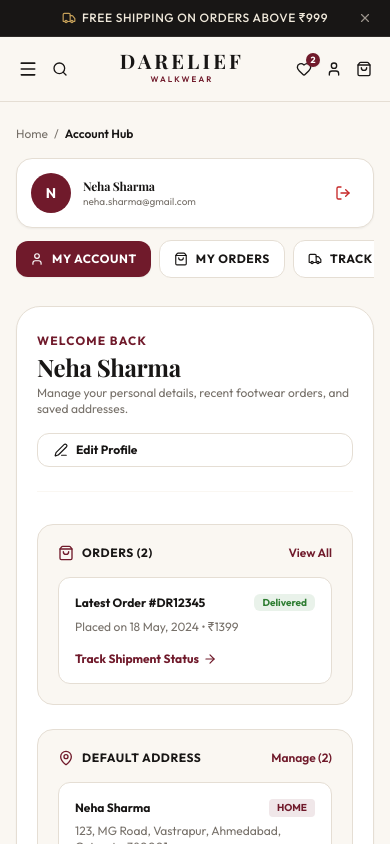
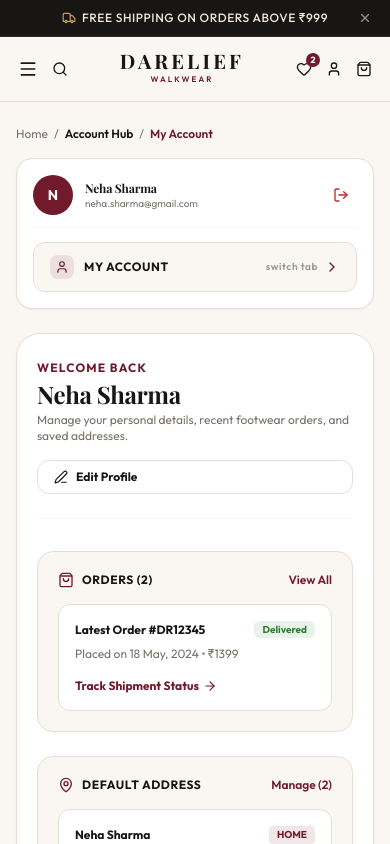
Before and after one commit to aviralshukla2612-png/darelief-footware, a Next.js app: page /account in a window 390 px wide. Shown: the top 844 px of the page. Built offline with nearby package versions, Linux system fonts and the light colour scheme; a web font is replaced by a local one.

Commit message:
feat(account): replace horizontal scrolling tabs with luxury mobile section switcher dropdown

```diff
--- a/components/account/AccountLayout.jsx
+++ b/components/account/AccountLayout.jsx
@@ -21,6 +21,7 @@ export default function AccountLayout({ children }) {
   const router = useRouter();
   const { userProfile } = useUI();
   const [showLogoutModal, setShowLogoutModal] = useState(false);
+  const [isMobileNavOpen, setIsMobileNavOpen] = useState(false);
 
   const navItems = [
     { label: "My Account", href: "/account", icon: User },
@@ -40,6 +41,9 @@ export default function AccountLayout({ children }) {
     return pathname.startsWith(href);
   };
 
+  const currentNavItem = navItems.find((item) => isActive(item.href)) || navItems[0];
+  const CurrentIcon = currentNavItem.icon;
+
   return (
     <div className="w-full bg-[#FAF7F2] py-6 sm:py-10 border-b border-[#E5DED4]">
       <div className="max-w-7xl mx-auto px-4 sm:px-6 lg:px-8">
@@ -50,12 +54,19 @@ export default function AccountLayout({ children }) {
           </Link>
           <span>/</span>
           <span className="text-[#181615] font-semibold">Account Hub</span>
+          {currentNavItem && (
+            <>
+              <span>/</span>
+              <span className="text-[#701A2B] font-semibold">{currentNavItem.label}</span>
+            </>
+          )}
         </nav>
 
-        {/* Mobile Horizontal Navigation Tabs (Visible on screens < lg) */}
+        {/* Mobile Account Section Selector Dropdown (No horizontal scrolling!) */}
         <div className="lg:hidden mb-6 space-y-3">
-          {/* Mobile Profile Card */}
-          <div className="p-3.5 bg-white rounded-2xl border border-[#E5DED4] flex items-center justify-between shadow-xs">
+          {/* Mobile Profile & Switcher Card */}
+          <div className="p-4 bg-white rounded-2xl border border-[#E5DED4] shadow-xs space-y-3.5">
+            <div className="flex items-center justify-between pb-3 border-b border-[#FAF7F2]">
               <div className="flex items-center gap-3">
                 <div className="w-10 h-10 rounded-full bg-[#701A2B] text-white flex items-center justify-center font-bold text-sm">
                   {userProfile.name.charAt(0)}
@@ -67,7 +78,7 @@ export default function AccountLayout({ children }) {
               </div>
               <button
                 onClick={() => setShowLogoutModal(true)}
-              className="p-2 text-[#C62828] hover:bg-red-50 rounded-xl transition-colors"
+                className="p-2 text-[#C62828] hover:bg-red-50 rounded-xl transition-colors cursor-pointer"
                 title="Logout"
                 aria-label="Logout"
               >
@@ -75,8 +86,35 @@ export default function AccountLayout({ children }) {
               </button>
             </div>
 
-          {/* Horizontal Scrollable Navigation Strip */}
-          <div className="flex items-center gap-2 overflow-x-auto no-scrollbar pb-1">
+            {/* Section Switcher Trigger */}
+            <div className="relative">
+              <button
+                type="button"
+                onClick={() => setIsMobileNavOpen((prev) => !prev)}
+                className="w-full flex items-center justify-between px-4 py-3 bg-[#FAF7F2] hover:bg-[#EFE8DA] border border-[#E5DED4] rounded-xl text-xs font-bold uppercase tracking-wider text-[#181615] transition-colors cursor-pointer"
+                aria-expanded={isMobileNavOpen}
+              >
+                <div className="flex items-center gap-2.5">
+                  <div className="w-6 h-6 rounded-lg bg-[#701A2B]/10 text-[#701A2B] flex items-center justify-center">
+                    <CurrentIcon className="w-3.5 h-3.5" />
+                  </div>
+                  <span>{currentNavItem.label}</span>
+                </div>
+                <div className="flex items-center gap-1.5 text-[#77716A]">
+                  <span className="text-[10px] font-semibold normal-case text-[#9B948C]">
+                    {isMobileNavOpen ? "close menu" : "switch tab"}
+                  </span>
+                  <ChevronRight
+                    className={`w-4 h-4 text-[#701A2B] transition-transform duration-300 ${
+                      isMobileNavOpen ? "rotate-90" : ""
+                    }`}
+                  />
+                </div>
+              </button>
+
+              {/* Collapsible Mobile Section Menu */}
+              {isMobileNavOpen && (
+                <div className="mt-2 bg-white border border-[#E5DED4] rounded-2xl shadow-xl p-2 space-y-1 animate-fade-in">
                   {navItems.map((item) => {
                     const Icon = item.icon;
                     const active = isActive(item.href);
@@ -84,17 +122,24 @@ export default function AccountLayout({ children }) {
                       <Link
                         key={item.href}
                         href={item.href}
-                  className={`flex items-center gap-2 px-3.5 py-2.5 rounded-xl text-xs font-bold uppercase tracking-wider whitespace-nowrap shrink-0 transition-all ${
+                        onClick={() => setIsMobileNavOpen(false)}
+                        className={`flex items-center justify-between px-3.5 py-3 rounded-xl text-xs font-bold uppercase tracking-wide transition-colors ${
                           active
                             ? "bg-[#701A2B] text-white shadow-xs"
-                      : "bg-white border border-[#E5DED4] text-[#181615] hover:bg-[#EFE8DA]"
+                            : "text-[#181615] hover:bg-[#FAF7F2]"
                         }`}
                       >
-                  <Icon className="w-3.5 h-3.5" />
+                        <div className="flex items-center gap-3">
+                          <Icon className="w-4 h-4" />
                           <span>{item.label}</span>
+                        </div>
+                        {active && <span className="text-[10px] font-bold text-white/80">Active</span>}
                       </Link>
                     );
                   })}
+                </div>
+              )}
+            </div>
           </div>
         </div>
 
```
Lines whose indentation alone changed are shown as unchanged.
